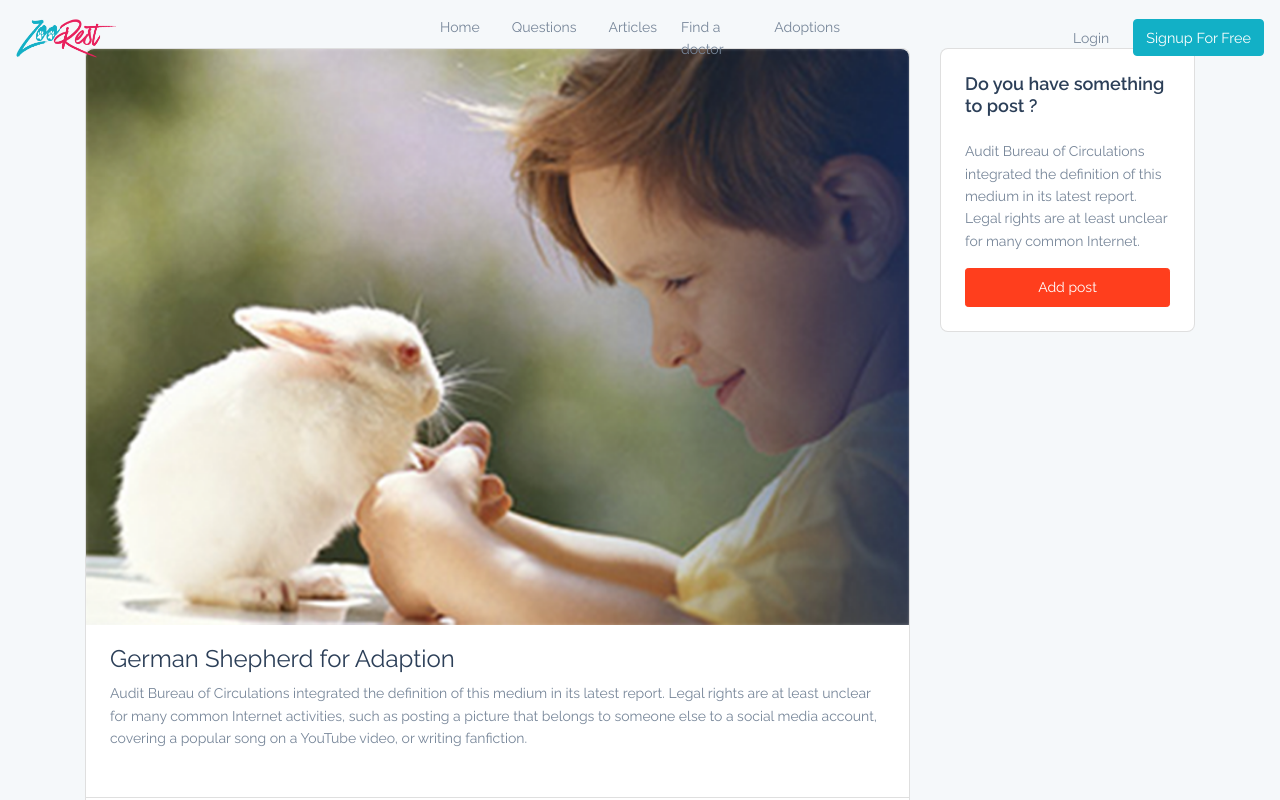
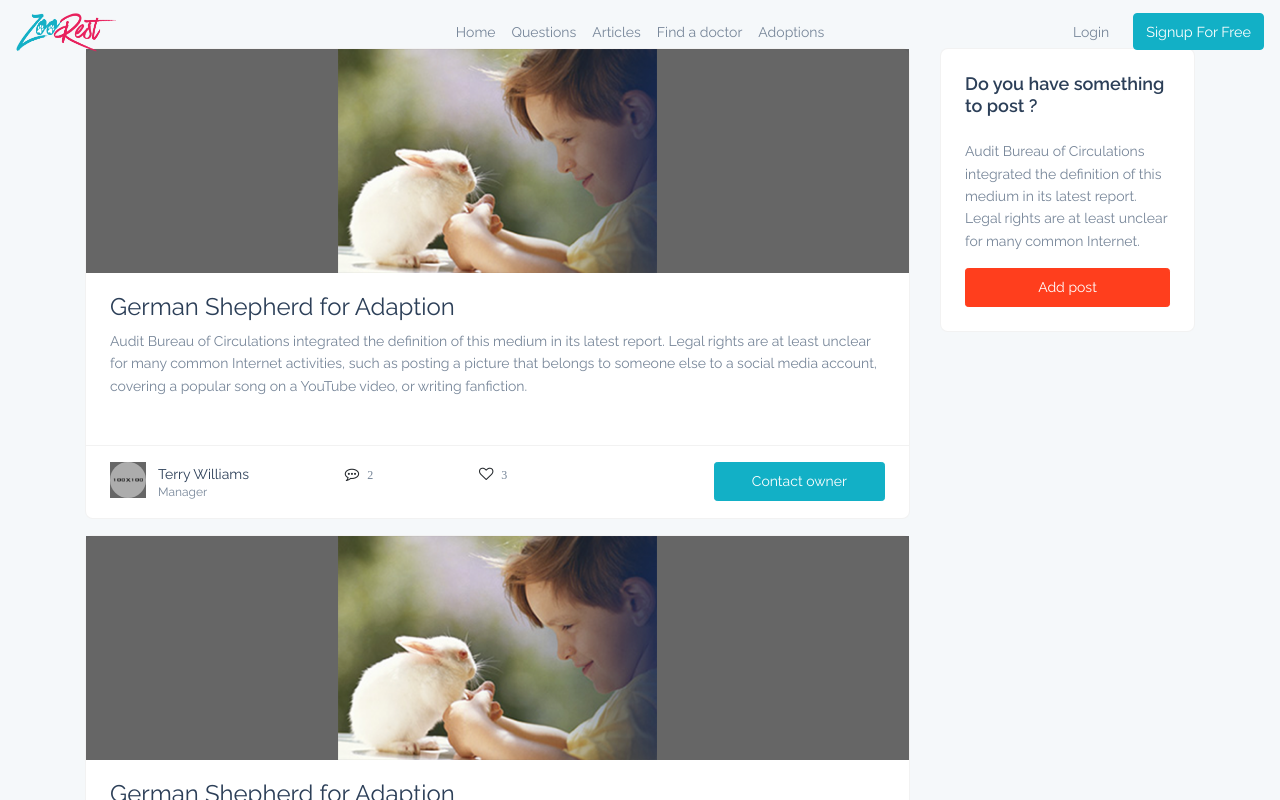
Before and after one commit to eng-mahmoud-adel/Zoorest-React.js, a React (Create React App) app: page /post in a window 1280 px wide. Shown: the top 800 px of the page. Built offline with nearby package versions, Linux system fonts and the light colour scheme.

Commit message:
update some components to use react bootstrap

```diff
--- a/src/components/Cards/Posts/Post.js
+++ b/src/components/Cards/Posts/Post.js
@@ -3,40 +3,46 @@ import img from '../../../images/article-cover.png';
 import Avatar from '../../Avatars/Avatar';
 import Button from '../../Buttons/Button/Button';
 import image from "../../../images/placeholders/100X100.png";
+import {Card, Col, Row} from "react-bootstrap";
 
 
 const Post = (props) => {
     return (
-        <div className={props.className + " card"}>
-            <div className= "img-container">
-                <img src= {img} className="card-img-top img-fluid h-100" alt="" />
+        <Card className={`${props.className} post-card`}>
+            <div className="img-container">
+                {/*todo make this a carousal*/}
+                <Card.Img variant="top"
+                          src={props.data ? props.data.images[0].path_medium : img}/>
+
             </div>
-            <div className="card-body">
-                <h5 className="card-title">{props.data? props.data.name : props.cardTitle}</h5>
-                <p className="card-text">{props.data? props.data.description : props.cardText}</p>
-            </div>
-            <div className="card-footer mt-5">
-                <div className= "row">
-                    <div className= "col-3">
-                        <Avatar className= "avatar-four" name = "Terry Williams" span= "Manager" image= {image} />
+            <Card.Body>
+                <Card.Title>{props.data ? props.data.name : props.cardTitle}</Card.Title>
+                <Card.Text>{props.data ? props.data.description : props.cardText}</Card.Text>
+            </Card.Body>
+            <Card.Footer className="mt-5">
+                <Row>
+                    <div className="col-3">
+                        <Avatar className="avatar-four" name="Terry Williams" span="Manager" image={image}/>
                     </div>
-                    <div className= "icons col-6">
-                        <div className= "row">
-                            <div className= "offset-1 col-2">
-                                <i className={props.icon_one + " icon-one"} aria-hidden="true"><span className= {props.number_one}>{props.number_one}</span></i>
+                    <div className="icons col-6">
+                        <Row>
+                            <div className="offset-1 col-2">
+                                <i className="fa fa-commenting-o icon-one" aria-hidden="true"><span
+                                    className="2">2</span></i>
                             </div>
-                            <div className= "offset-2 col-1">
-                                <i className={props.icon_two + " icon-two"} aria-hidden="true"><span className= {props.number_two}>{props.number_two}</span></i>
+                            <div className="offset-2 col-1">
+                                <i className="fa fa-heart-o icon-two" aria-hidden="true"><span
+                                    className="3">3</span></i>
                             </div>
-                        </div>
+                        </Row>
                     </div>
-                    <div className= "col-3">
-                        <Button text= "Contact owner" color= "btn btn-info" size= "btn-sm" />
-                    </div>
-                </div>
-            </div>
-        </div>
+                    <Col xs={3}>
+                        <Button text="Contact owner" color="btn btn-info" size="btn-sm"/>
+                    </Col>
+                </Row>
+            </Card.Footer>
+        </Card>
     )
-}
+};
 
 export default Post;
--- a/src/components/Navbar/index.jsx
+++ b/src/components/Navbar/index.jsx
@@ -8,6 +8,8 @@ import Avatar from '../Avatars/Avatar';
 import './jquery';
 import {SignUpFormModal} from "../Forms/SignUpForm";
 import {LoginFormModal} from "../Forms/LoginForm";
+import {Nav} from "react-bootstrap";
+import BaseNavbar from "react-bootstrap/Navbar";
 
 const Auth = props => {
     const [showSignUpModal, setShowSignUpModal] = useState(false);
@@ -41,13 +43,14 @@ const Auth = props => {
             {props.authUser === null ?
                 <Fragment>
                     {/*Show Sign in and Sign up Button when there is no auth user*/}
-                    <li className="nav-item mr-3">
+                    <Nav.Item as="li" className="mr-3">
                         <Link className="nav-link" to="#" onClick={handleLoginModalShow}>Login</Link>
-                    </li>
-                    <li className="nav-item">
+                    </Nav.Item>
+
+                    <Nav.Item as="li">
                         <Index color="btn-info" text="Signup For Free"
                                onClick={handleSignUpModalShow}/>
-                    </li>
+                    </Nav.Item>
                 </Fragment> :
 
                 <Fragment>
@@ -67,38 +70,43 @@ const Auth = props => {
 
 const Navbar = (props) => (
     <header>
-        <nav className="navbar fixed-top navbar-light navbar-expand-md bg-faded justify-content-center">
-            <Link to="/" className="navbar-brand d-flex w-50 mr-auto">
-                <img src={logo} width={100} alt="logo"/>
-            </Link>
-            <button className="navbar-toggler" type="button" data-toggle="collapse"
-                    data-target="#collapsingNavbar3">
-                <span className="navbar-toggler-icon"/>
-            </button>
+        {/*className="navbar fixed-top navbar-light navbar-expand-md bg-faded justify-content-center"*/}
+        <BaseNavbar fixed="top" expand="md" bg="faded" className="justify-content-center">
 
-            <div className="navbar-collapse collapse w-100" id="collapsingNavbar3">
+            <BaseNavbar.Brand href="/" className={"d-flex w-50 mr-auto"}>
+                <img
+                    src={logo}
+                    width={100}
+                    className="d-inline-block align-top"
+                    alt="zoorest brand logo"
+                />
+            </BaseNavbar.Brand>
 
-                <ul className="navbar-nav w-100 justify-content-center">
-                    <li className="nav-item mr-2">
+            <BaseNavbar.Toggle aria-controls="collapsingNavbar"/>
+
+            <BaseNavbar.Collapse className="w-100" id="collapsingNavbar">
+
+                <Nav as="ul" className="navbar-nav w-100 justify-content-center">
+                    <Nav.Item as="li">
                         <Link className="nav-link" to="/">Home</Link>
-                    </li>
-                    <li className="nav-item mx-2">
+                    </Nav.Item>
+                    <Nav.Item as="li">
                         <Link className="nav-link" to="/question">Questions</Link>
-                    </li>
-                    <li className="nav-item mx-2">
+                    </Nav.Item>
+                    <Nav.Item as="li">
                         <Link className="nav-link" to="/article">Articles</Link>
-                    </li>
-                    <li className="nav-item">
+                    </Nav.Item>
+                    <Nav.Item as="li">
                         <Link className="nav-link" to="#">Find a doctor</Link>
-                    </li>
-                    <li className="nav-item ml-2">
+                    </Nav.Item>
+                    <Nav.Item as="li">
                         <Link className="nav-link" to="/post">Adoptions</Link>
-                    </li>
-                </ul>
+                    </Nav.Item>
+                </Nav>
 
                 <Auth authUser={props.authUser}/>
-            </div>
-        </nav>
+            </BaseNavbar.Collapse>
+        </BaseNavbar>
     </header>
 );
 
--- a/src/pages/Home/RecentPosts.jsx
+++ b/src/pages/Home/RecentPosts.jsx
@@ -1,23 +1,39 @@
-import React from 'react';
+import React, {useState} from 'react';
 import PostImage from '../../images/assets/Group 22@3x.png';
-import Tabs from '../../components/Tabs/Tabs';
+import Tabs from 'react-bootstrap/Tabs';
 import Post from '../../components/Cards/Posts/Post';
+import Tab from "react-bootstrap/Tab";
 
 const RecentPosts = (props) => {
-    const {data}= props;
+    const data = props.data;
+    const [key, setKey] = useState(Object.keys(data)[0]);
+
     return (
-        <div className= "row">
-            <h1 className= "title font-weight-bold d-lg-none">Join the Largest Community for adoption and lost Pets</h1>
+        <div className="row">
+            <h1 className="title font-weight-bold d-lg-none">Join the Largest Community for adoption and lost Pets</h1>
 
-            <div className= "col-lg-6 mt-5">
-                <img src= {PostImage} alt= "" className= "img-fluid" />
+            <div className="col-lg-6 mt-5">
+                <img src={PostImage} alt="" className="img-fluid"/>
             </div>
-            <div className= "col-lg-6">
-                <h1 className= "title font-weight-bold d-none d-lg-block">Join the Largest Community for adoption and lost Pets</h1>
-                <Tabs />
-                <div className= "my-3">
-                    <Post data= {data} className= "post-card" cardTitle= "German Shepherd for Adaption" cardText= "Audit Bureau of Circulations integrated the definition of this medium in its latest report. Legal rights are at least unclear for many common Internet activities, such as posting a picture that belongs to someone else to a social media account, covering a popular song on a YouTube video, or writing fanfiction. " icon_one= "fa fa-commenting-o" icon_two= "fa fa-heart-o" number_one= "2" number_two= "3" />
-                </div>
+            <div className="col-lg-6">
+                <h1 className="title font-weight-bold d-none d-lg-block">Join the Largest Community for adoption and
+                    lost Pets</h1>
+
+                <Tabs id="controlled-tab-example"
+                      activeKey={key}
+                      onSelect={(k) => setKey(k)}>
+
+                    {
+                        Object.keys(data).map((key, index1) => {
+                            return (
+                                <Tab key={index1} eventKey={key} title={key}>
+                                    {data[key].length > 0 && <Post data={data[key][0]}/>}
+                                </Tab>
+                            )
+                        })
+                    }
+
+                </Tabs>
             </div>
         </div>
     );
--- a/src/pages/Home/SponsoredProviderSection.jsx
+++ b/src/pages/Home/SponsoredProviderSection.jsx
@@ -27,7 +27,7 @@ const SponsoredProviderSection = (props) => {
 
                     {props.providers && props.providers.map((provider, index) => (
                         <div className="col-6 mt-sm-4 mb-3" key={index}>
-                            <Provider provider={provider} className="provider-card shadow-lg" cardTitle="Helen Figueroa"
+                            <Provider provider={provider} className="shadow-lg" cardTitle="Helen Figueroa"
                                       cardText="Here, I focus on a range of items and features that we use in life without giving them"
                                       icon="fa fa-eye" number="2312 Views"/>
                         </div>
--- a/src/pages/Home/index.jsx
+++ b/src/pages/Home/index.jsx
@@ -58,7 +58,7 @@ const mapStateToProps = (state) => ({
     recentArticles: state.articles.recent,
     sponsoredProviders: state.providers.sponsored,
     recentQuestions: state.questions.recent,
-    recentPosts: state.posts.recent,
+    recentPosts: state.posts,
     testimonials: state.testimonials,
 
     //todo authUser: state.authUser,
--- a/src/sass/components/cards/_cards.scss
+++ b/src/sass/components/cards/_cards.scss
@@ -17,7 +17,10 @@
   }
 
   .img-container {
-    // height: 227px;
+    .card-img {
+      height: 14rem !important;
+      object-fit: cover;
+    }
   }
 
   .card-body {
@@ -32,7 +35,7 @@
 
   .card-footer {
     padding: $padding-16 $padding-24;
-    background-color: $light;
+    background-color: unset;
 
     .card-link {
       padding: $padding-16 0;
@@ -126,8 +129,12 @@
   border-radius: $border-radius-8;
 
   .img-container {
-    // height: 267px;
+    background-color: rgba(0, 0, 0, 0.6);
+
     .card-img-top {
+      height: 14rem !important;
+      object-fit: scale-down;
+
       border-top-right-radius: $border-radius-8;
       border-top-left-radius: $border-radius-8;
     }
@@ -152,7 +159,7 @@
 
   .card-footer {
     padding: $padding-16 $padding-24;
-    background-color: $light;
+    background-color: unset;
     // height: 85px;
     .icons {
       .icon-one, .icon-two {
@@ -570,4 +577,5 @@
     }
   }
 }
+
 /* ***************************************************** */
--- a/src/sass/helpers/_variables.scss
+++ b/src/sass/helpers/_variables.scss
@@ -21,6 +21,8 @@ $ligh-dark-color: #DCE1E7;       // for background in counter component
 $light-white-color: #FAFBFD;      // for date picker component
 $blue-color: #2EBCCF;             // for text in card links
 $black-color: #000;
+
+$card-border-color:                 rgba($black-color, .05) !default;
 
 // font-sizes
 $font-size-64: 64px;
```
Also changed, not shown: src/components/Cards/Articles/Article.js (+17 -15 lines), src/components/Cards/Profiles/Provider.js (+9 -8 lines), src/components/Cards/Questions/Question.js (+13 -12 lines).
